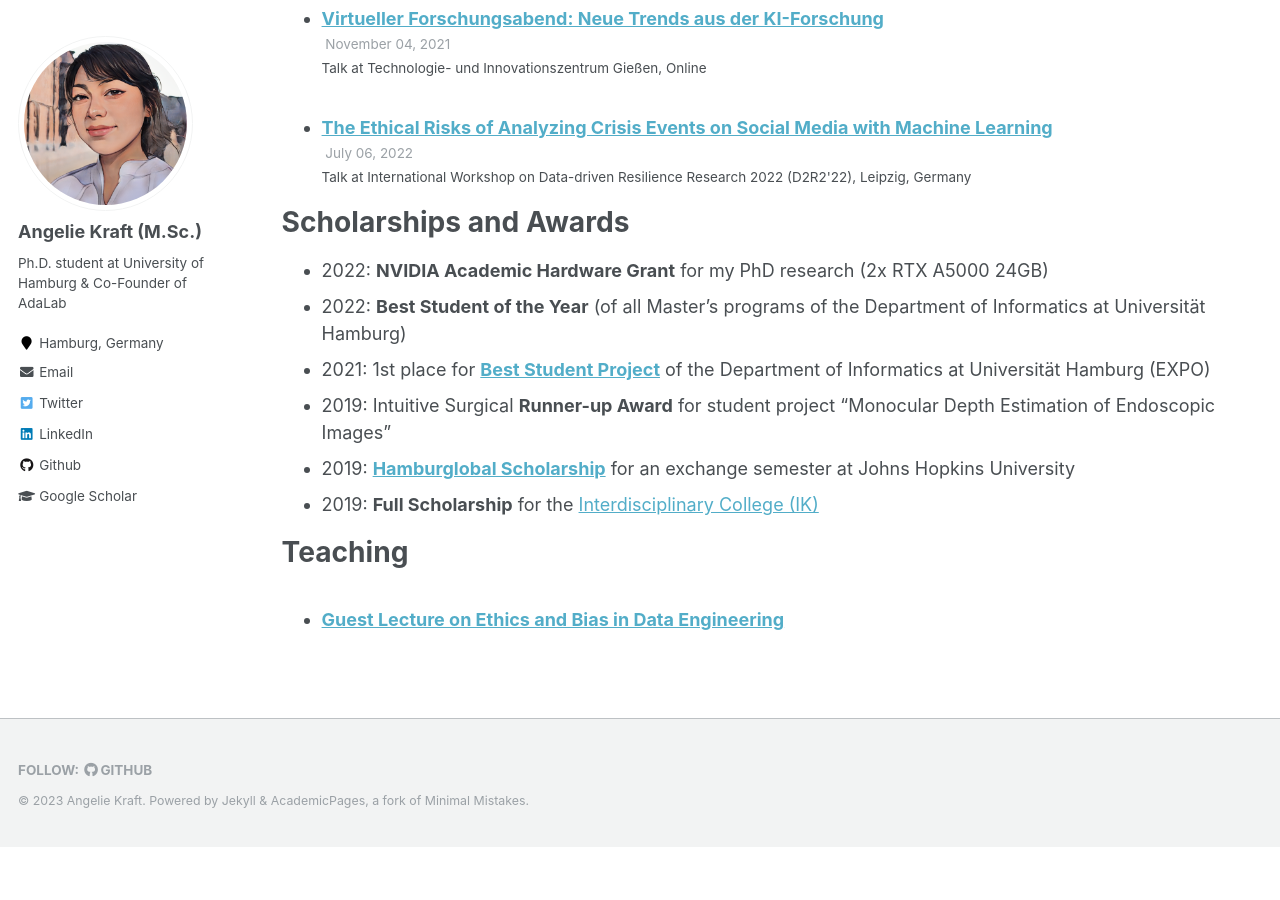
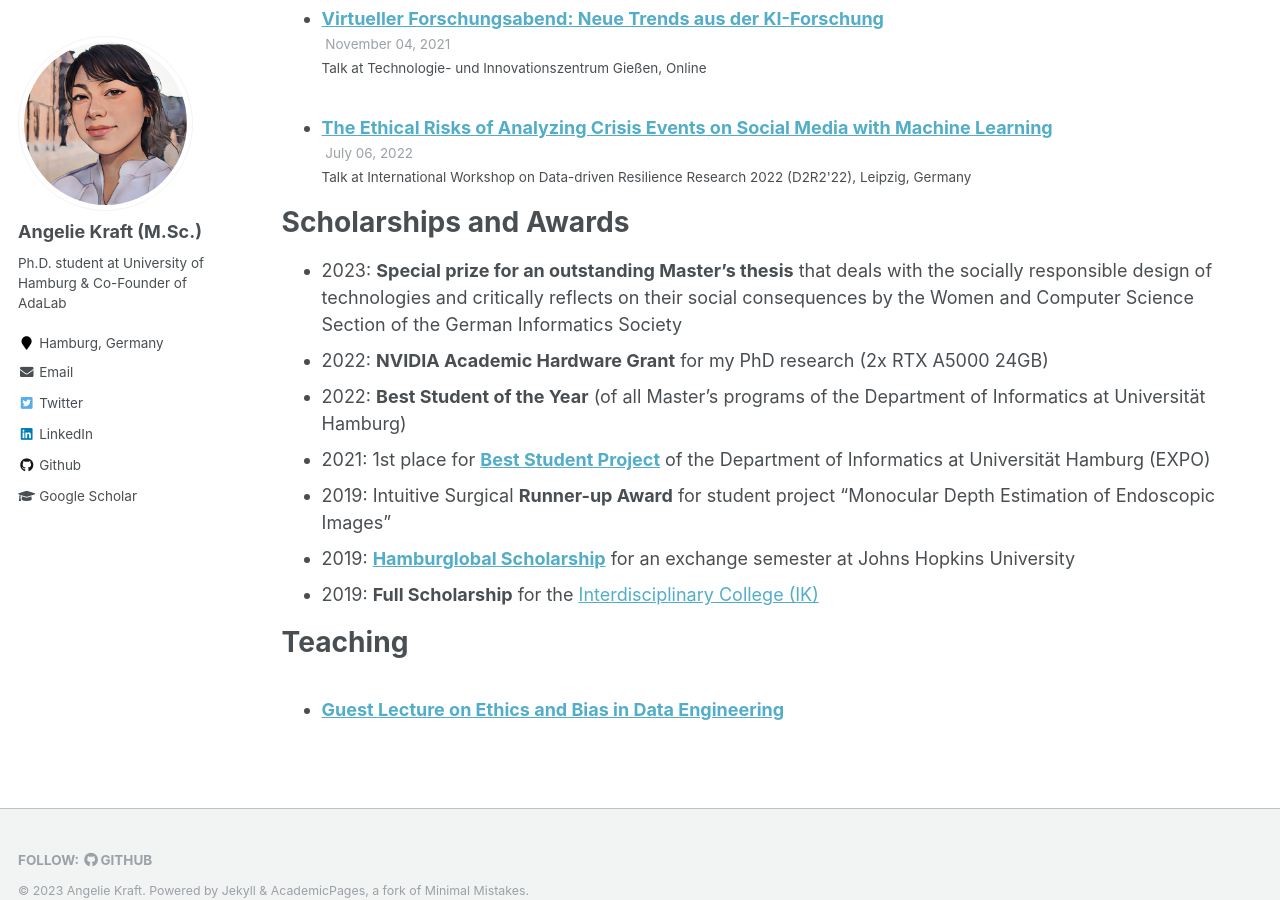
Before and after one commit to krangelie/krangelie.github.io, a Jekyll site: the page built from _pages/cv.md, in a window 1280 px wide and 900 px high, scrolled down 1903 px. Built offline with Jekyll 4.4.1, drawn with Linux system fonts in a browser that asks for light colours; before the commit the page ends 2750 px from its top, so only the background shows below that.

Commit message:
Update cv.md

```diff
--- a/_pages/cv.md
+++ b/_pages/cv.md
@@ -49,6 +49,7 @@ Talks
 
 Scholarships and Awards
 ======
+* 2023: **Special prize for an outstanding Master's thesis** that deals with the socially responsible design of technologies and critically reflects on their social consequences by the Women and Computer Science Section of the German Informatics Society
 * 2022: **NVIDIA Academic Hardware Grant** for my PhD research (2x RTX A5000 24GB)
 * 2022: **Best Student of the Year** (of all Master's programs of the Department of Informatics at Universität Hamburg)
 * 2021: 1st place for [**Best Student Project**](https://www.inf.uni-hamburg.de/en/inst/ab/lt/home/news/202110-expo.html) of the Department of Informatics at Universität Hamburg (EXPO)
```
